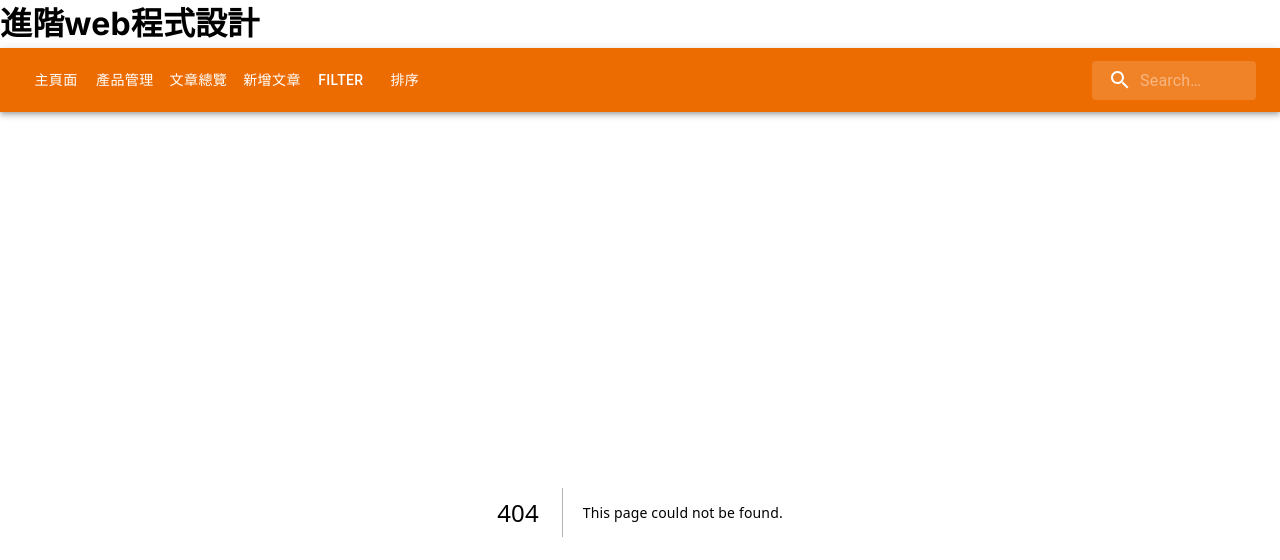
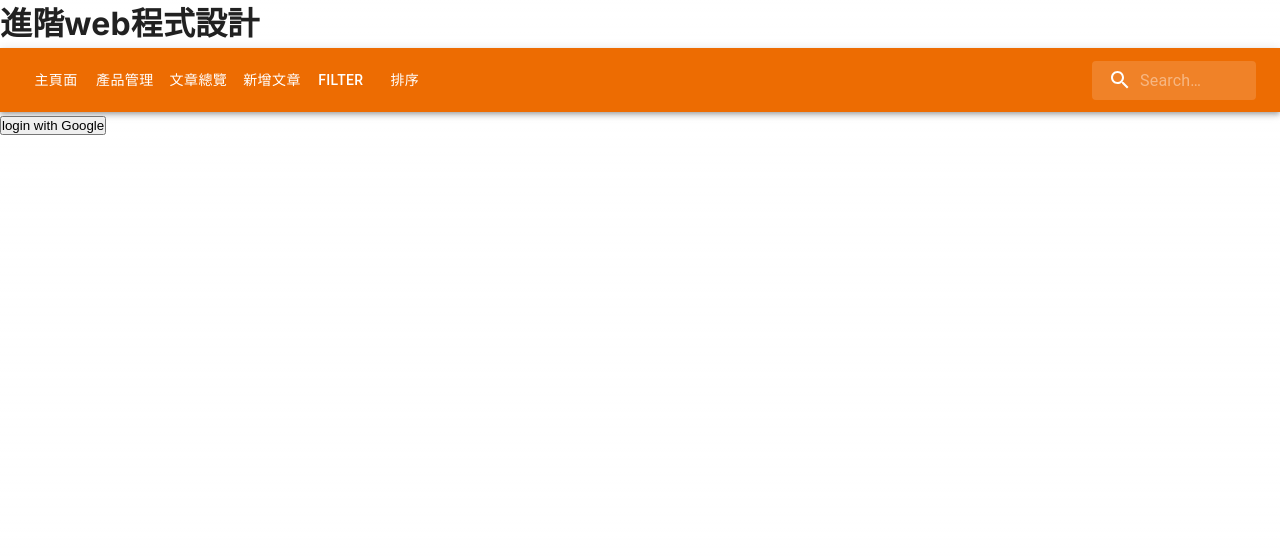
Before and after one commit to canflyhhh/react_project_team6, a Next.js app: page /login_google in a window 1280 px wide. Before the commit this address had no page. Shown: the top 560 px of the page. Built offline with nearby package versions, Linux system fonts and the light colour scheme; no server answers.

Commit message:
google_login

```diff
--- /dev/null
+++ b/app/login_google/login.tsx
@@ -0,0 +1,17 @@
+import { getAuth, signInWithPopup, GoogleAuthProvider } from "firebase/auth";
+import app from "@/app/_firebase/Config";
+import { getFirestore } from "firebase/firestore";
+
+
+// Initialize Firebase
+const firebaseApp = getFirestore(app);
+
+// Initialize Firebase Auth provider
+const provider = new GoogleAuthProvider();
+
+// whenever a user interacts with the provider, we force them to select an account
+provider.setCustomParameters({
+    prompt : "select_account "
+});
+export const auth = getAuth();
+export const signInWithGooglePopup = () => signInWithPopup(auth, provider);
--- /dev/null
+++ b/app/login_google/page.tsx
@@ -0,0 +1,14 @@
+'use client';
+import { signInWithGooglePopup } from "./login"
+const SignIn = () => {
+const logGoogleUser = async () => {
+        const response = await signInWithGooglePopup();
+        console.log(response);
+    }
+return (
+        <div>
+            <button onClick={logGoogleUser}>login with Google</button>
+        </div>
+    )
+}
+export default SignIn;
```
